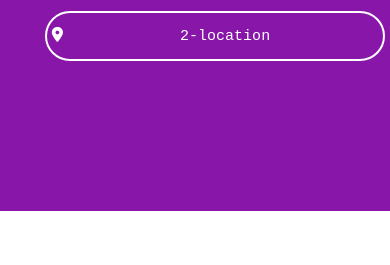
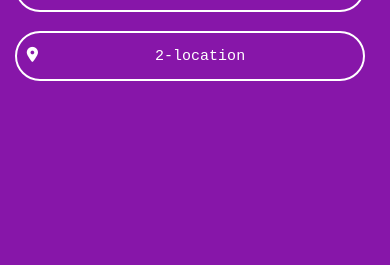
Before and after one commit to ELiSiSi/profile, a plain HTML site: page index.html in a window 390 px wide. Shown: the part 579-844 px from the top of the page. Drawn offline with Linux system fonts and the light colour scheme.

Commit message:
first commit

```diff
--- a/css/index.css
+++ b/css/index.css
@@ -12,6 +12,10 @@ html {
   box-sizing: border-box;
 }
 
+body{
+
+    background-color: var(--main-color);
+}
 .container {
   padding-left: 15px;
   padding-right: 15px;
@@ -189,7 +193,7 @@ color:  var(--secondary-color);
 .contant{
 
     padding-left: 100px;
-    padding-top: 30px;
+    padding-top: 50px;
 
 background-color: var(--main-color);
 
@@ -308,8 +312,8 @@ color: #ffffff;
 @media (max-width: 500px){
 
     .contant{
-margin-left: -70px;
-    width: 470px;
+ padding-left: 0px;
+    width: 380px;
 
 
 background-color: var(--main-color);
```
